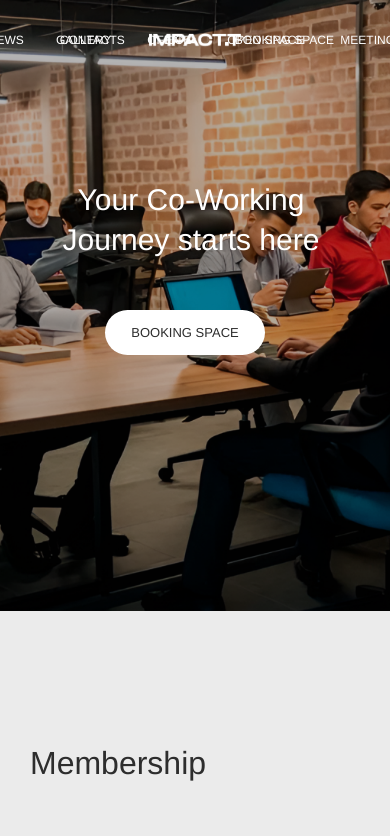
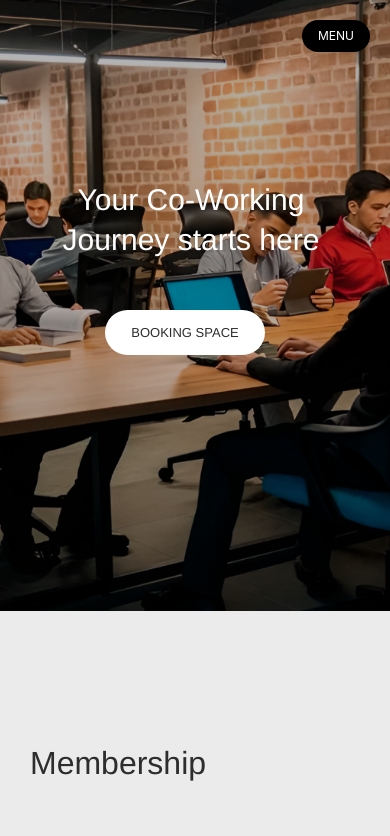
Before and after one commit to shox404/Impact.t, a React (Create React App) app: page /open-space in a window 390 px wide. Shown: the top 836 px of the page. Built offline with nearby package versions, Linux system fonts and the light colour scheme; a web font is replaced by a local one.

Commit message:
Navbar done

```diff
--- a/src/components/navbar/index.jsx
+++ b/src/components/navbar/index.jsx
@@ -1,16 +1,34 @@
 import logoWhite from "../../assets/materials/logo-white.png";
 import logoBlack from "../../assets/materials/logo-black.png";
 import { Link } from "react-router-dom";
+import { useEffect, useState } from "react";
 import "./styles.scss";
 
 export default function Navbar({ color }) {
+  const [state, setState] = useState(false);
+  const [top, setTop] = useState(0);
+
+  useEffect(() => {
+    window.addEventListener("scroll", () => {
+      setTop(window.scrollY);
+    });
+    if (window.innerWidth >= 768) setState(true);
+    window.addEventListener("resize", () => {
+      if (window.innerWidth >= 768) setState(true);
+    });
+  }, []);
+
+  const toggle = () => setState(!state);
+
   return (
     <nav
-      className={`w-full absolute top-0 grid grid-cols-3 px-14 py-8 align-baseline text-xs font-normal z-50 ${
-        color == "black" ? "text-black" : "text-white"
-      }`}
+      className={`w-full fixed top-0 grid grid-cols-3 px-14 py-8 align-baseline text-xs font-normal z-50 transition-all md:grid-cols-1 md:p-14 ${
+        top > 100 ? (color == "black" ? "bg-white" : "bg-black") : ""
+      } ${
+        color == "black" ? "text-black md:bg-white" : "text-white md:bg-black"
+      } ${state ? 0 : "top-[-100%]"}`}
     >
-      <ul className="flex gap-9">
+      <ul className="flex gap-9 md:flex-wrap md:justify-center">
         <li>GALLERY</li>
         <li>OFFICE</li>
         <Link to={"/open-space"}>
@@ -18,8 +36,11 @@ export default function Navbar({ color }) {
         </Link>
         <li className="text-nowrap">MEETING ROOMS</li>
       </ul>
-      <img src={color == "black" ? logoBlack : logoWhite} className="m-auto" />
-      <ul className="flex gap-9 justify-end align-baseline">
+      <img
+        src={color == "black" ? logoBlack : logoWhite}
+        className="m-auto md:my-10"
+      />
+      <ul className="flex gap-9 justify-end align-baseline md:flex-wrap md:justify-center">
         <li>NEWS</li>
         <li>CONTACTS</li>
         <select value={"EN"} className="bg-transparent outline-none">
@@ -32,7 +53,12 @@ export default function Navbar({ color }) {
         </select>
         <li className="text-nowrap">BOOKING SPACE</li>
       </ul>
-      {/* <button>menu</button> */}
+      <button
+        onClick={toggle}
+        className="hidden fixed top-5 right-5 py-2 px-4 rounded-full md:inline bg-black"
+      >
+        MENU
+      </button>
     </nav>
   );
 }
```
